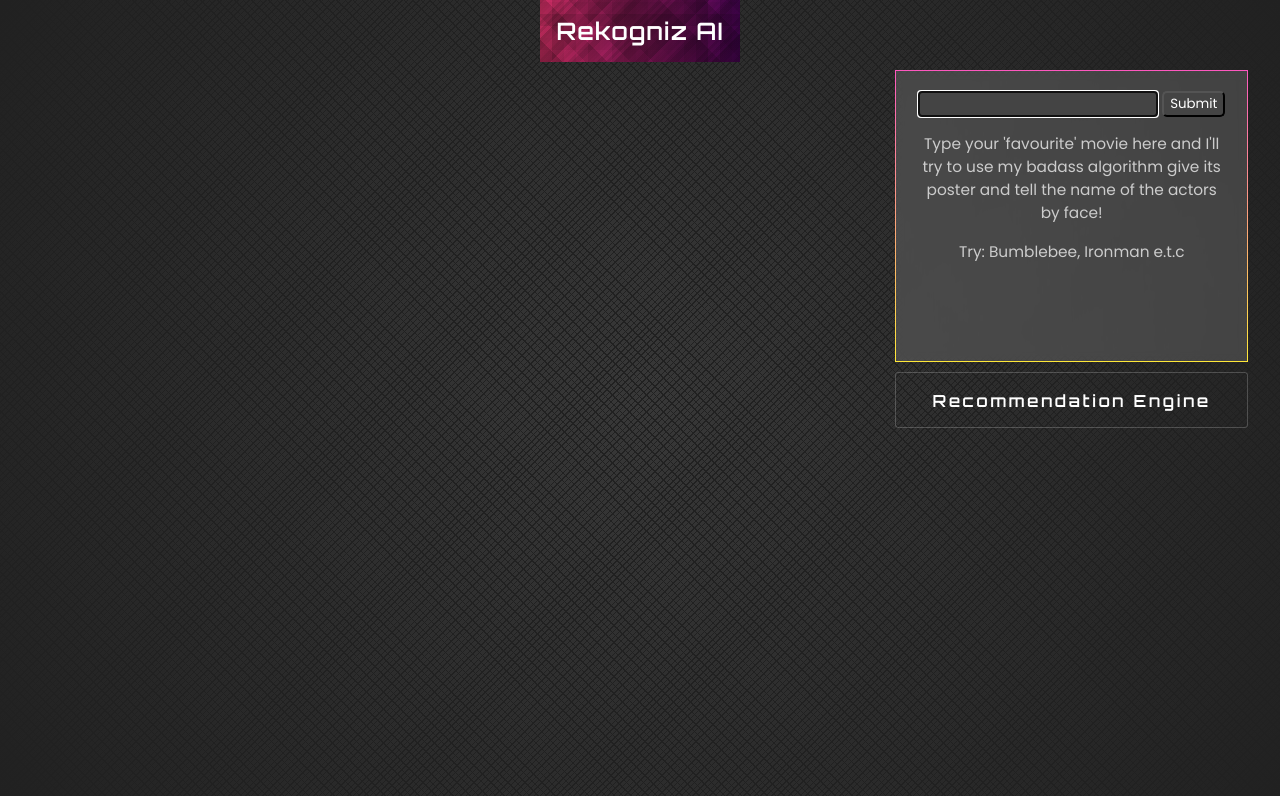
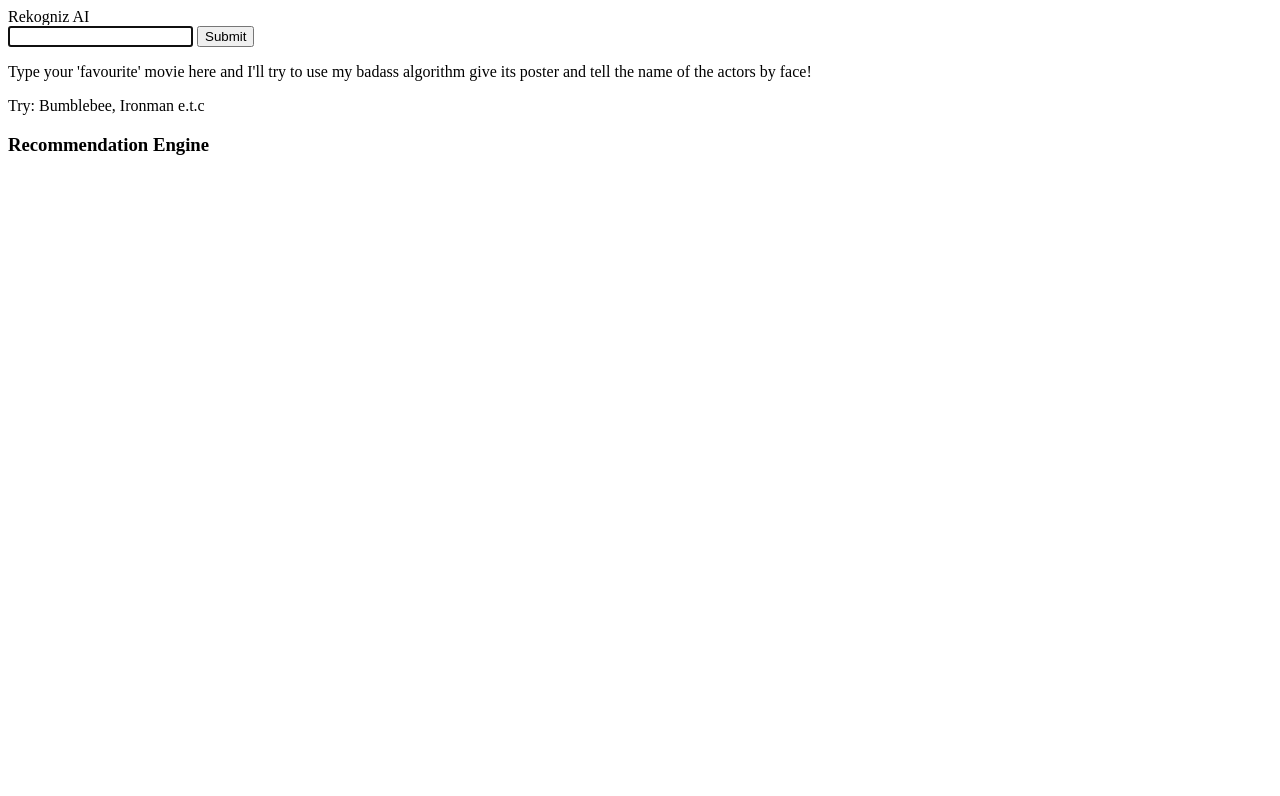
Before and after one commit to danBamikiya/movie-finder, a website: page public/index.html in a window 1280 px wide. Drawn offline with Linux system fonts and the light colour scheme; files that its build step writes are made by us from their sources; files whose address does not match are found by name.

Commit message:
fix: remove stylesheets imports in html file :fire:

```diff
--- a/public/index.html
+++ b/public/index.html
@@ -5,7 +5,6 @@
 		<meta name="viewport" content="width=device-width, initial-scale=1.0" />
 		<link rel="preconnect" href="https://fonts.gstatic.com" />
 		<link href="https://fonts.googleapis.com/css2?family=Orbitron:wght@600&family=Poppins:wght@400;500&display=swap" rel="stylesheet">
-		<link rel="stylesheet" href="./styles/index.css" />
 		<title>Rekogniz AI</title>
 	</head>
 	<body>
```
